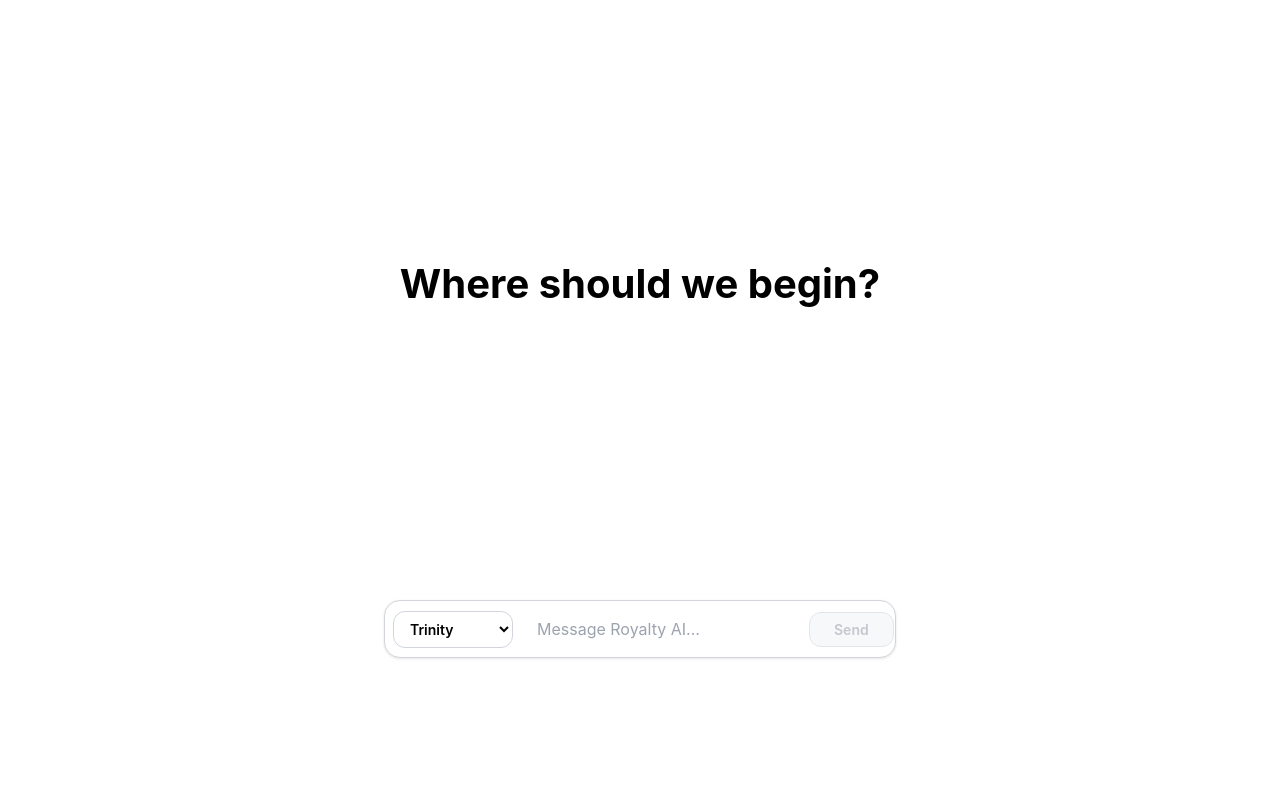
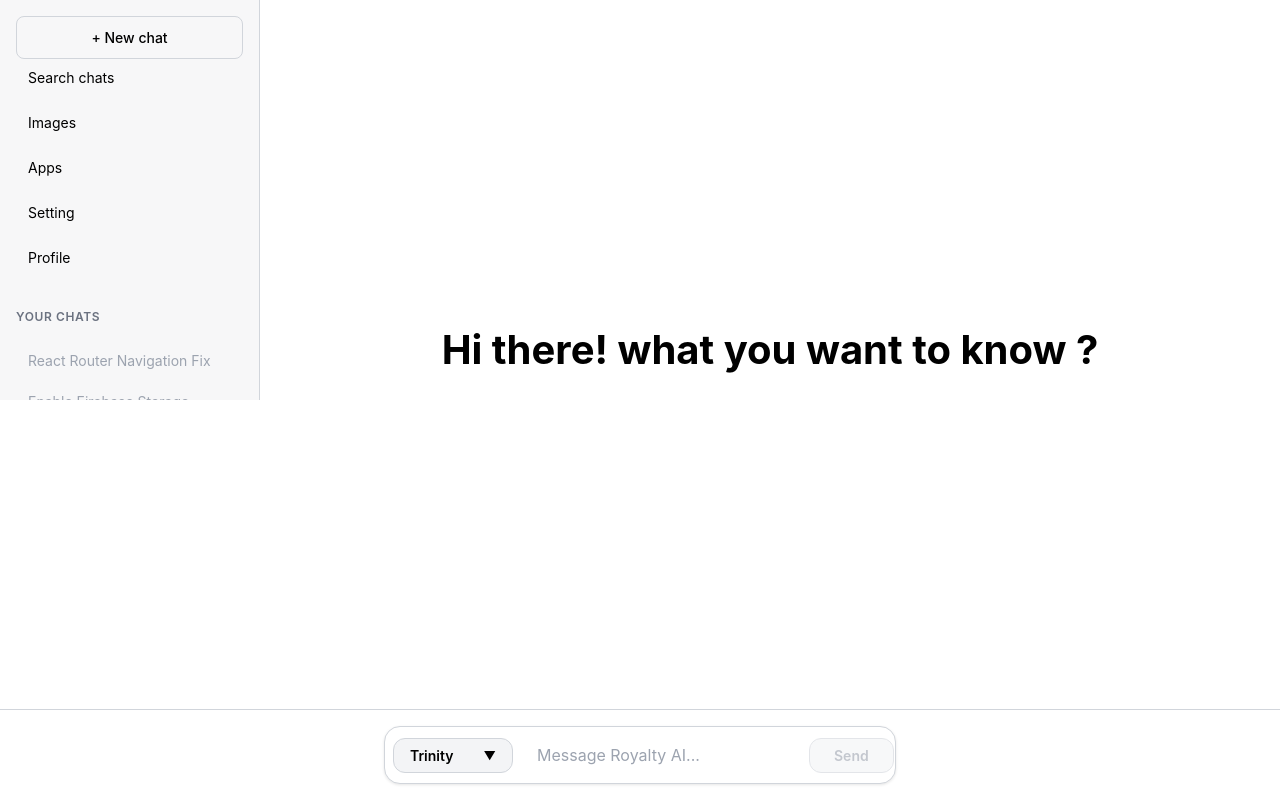
Before and after one commit to juniorSarh/RoyaltyAI, a React (Vite) app in the folder Frontend/: page /home in a window 1280 px wide. Built offline with nearby package versions, Linux system fonts and the light colour scheme.

Commit message:
update on the chat container for models dropdown

```diff
--- a/Frontend/src/pages/home.tsx
+++ b/Frontend/src/pages/home.tsx
@@ -51,8 +51,9 @@ const Home: React.FC = () => {
   const dispatch = useDispatch<AppDispatch>();
   const { messages, streaming, model } = useSelector((state: any) => state.chat);
   const [input, setInput] = useState<string>("");
-  const [sidebarOpen, setSidebarOpen] = useState<boolean>(false);
+  const [sidebarOpen, setSidebarOpen] = useState<boolean>(window.innerWidth > 768);
   const [testResponse, setTestResponse] = useState<string>("");
+  const [dropdownOpen, setDropdownOpen] = useState<boolean>(false);
   const messagesEndRef = useRef<HTMLDivElement>(null);
 
   // Debug: Log messages state changes
@@ -62,6 +63,31 @@ const Home: React.FC = () => {
       console.log("🎨 Assistant message:", lastMessage.content);
     }
   }, [messages, streaming]);
+
+  // Handle window resize for sidebar visibility
+  React.useEffect(() => {
+    const handleResize = () => {
+      setSidebarOpen(window.innerWidth > 768);
+    };
+
+    window.addEventListener('resize', handleResize);
+    return () => window.removeEventListener('resize', handleResize);
+  }, []);
+
+  // Close dropdown when clicking outside
+  React.useEffect(() => {
+    const handleClickOutside = (event: MouseEvent) => {
+      const target = event.target as HTMLElement;
+      if (!target.closest('.custom-dropdown')) {
+        setDropdownOpen(false);
+      }
+    };
+
+    if (dropdownOpen) {
+      document.addEventListener('click', handleClickOutside);
+      return () => document.removeEventListener('click', handleClickOutside);
+    }
+  }, [dropdownOpen]);
 
   const dummyChats = [
     "React Router Navigation Fix",
@@ -133,7 +159,7 @@ const Home: React.FC = () => {
         <div className="chat-messages-container">
           {messages.length === 0 ? (
             <div className="welcome-message">
-              <h1>Where should we begin?</h1>
+              <h1>Hi there! what you want to know ?</h1>
             </div>
           ) : (
             <div className="chat-messages">
@@ -162,17 +188,31 @@ const Home: React.FC = () => {
           <div className="input-wrapper">
             <div className="input-box">
               <div className="input-controls">
-                <select
-                  className="model-select-input"
-                  value={model}
-                  onChange={(e) => handleModelChange(e.target.value as ModelType)}
-                >
-                  {models.map((model) => (
-                    <option key={model.key} value={model.key}>
-                      {model.name}
-                    </option>
-                  ))}
-                </select>
+                <div className="custom-dropdown">
+                  <button
+                    className="dropdown-button"
+                    onClick={() => setDropdownOpen(!dropdownOpen)}
+                  >
+                    {models.find(m => m.key === model)?.name || 'Select Model'}
+                    <span className="dropdown-arrow">▼</span>
+                  </button>
+                  {dropdownOpen && (
+                    <div className="dropdown-menu">
+                      {models.map((model) => (
+                        <div
+                          key={model.key}
+                          className="dropdown-item"
+                          onClick={() => {
+                            handleModelChange(model.key);
+                            setDropdownOpen(false);
+                          }}
+                        >
+                          {model.name}
+                        </div>
+                      ))}
+                    </div>
+                  )}
+                </div>
                 <input
                   type="text"
                   className="chat-input-field"
--- a/Frontend/src/styles/home.css
+++ b/Frontend/src/styles/home.css
@@ -85,6 +85,24 @@
   overflow-y: auto;
   transition: transform 0.3s ease;
   z-index: 1000;
+}
+
+/* Default sidebar visible on large screens */
+@media (min-width: 769px) {
+  .sidebar {
+    display: flex;
+    position: static;
+    transform: none;
+  }
+
+  .sidebar-closed {
+    display: flex;
+  }
+
+  .sidebar-open {
+    position: static;
+    transform: none;
+  }
 }
 
 .new-chat-button {
@@ -175,6 +193,8 @@
   max-width: 56rem;
   margin: 0 auto;
   width: 100%;
+  height: 100vh;
+  position: relative;
 }
 
 /* Welcome Message */
@@ -200,10 +220,10 @@
   flex: 1;
   max-width: 56rem;
   margin: 0 auto;
-  width: 100%;
-  padding: 1rem 1rem 2rem;
+  padding: 1rem;
   overflow-y: auto;
-  max-height: calc(100vh - 200px);
+  height: calc(100vh - 80px); /* Account for fixed input container */
+  padding-bottom: 100px; /* Extra space for input */
 }
 
 .chat-messages {
@@ -264,7 +284,14 @@
 
 /* Input Area */
 .input-container {
-  padding: 0 1rem 2rem;
+  position: fixed;
+  bottom: 0;
+  left: 0;
+  right: 0;
+  background: #ffffff;
+  border-top: 1px solid #d1d5db;
+  padding: 1rem;
+  z-index: 100;
 }
 
 .input-wrapper {
@@ -284,6 +311,80 @@
   display: flex;
   align-items: center;
   gap: 0.5rem;
+}
+
+/* Custom Dropdown */
+.custom-dropdown {
+  position: relative;
+  display: inline-block;
+}
+
+.dropdown-button {
+  padding: 0.5rem 1rem;
+  background: #f3f4f6;
+  color: #000000;
+  font-weight: 600;
+  border-radius: 0.75rem;
+  border: 1px solid #d1d5db;
+  cursor: pointer;
+  transition: all 0.2s ease;
+  font-size: 0.875rem;
+  display: flex;
+  align-items: center;
+  justify-content: space-between;
+  min-width: 120px;
+}
+
+.dropdown-button:hover {
+  background: #e5e5e5;
+  border-color: #9ca3af;
+}
+
+.dropdown-arrow {
+  margin-left: 0.5rem;
+  font-size: 0.75rem;
+  transition: transform 0.2s ease;
+}
+
+.dropdown-button:hover .dropdown-arrow {
+  transform: rotate(180deg);
+}
+
+.dropdown-menu {
+  position: absolute;
+  bottom: 100%;
+  left: 0;
+  background: #ffffff;
+  border: 1px solid #d1d5db;
+  border-radius: 0.75rem;
+  box-shadow: 0 -4px 6px rgba(0, 0, 0, 0.1);
+  z-index: 1000;
+  min-width: 100%;
+  margin-bottom: 0.25rem;
+}
+
+.dropdown-item {
+  padding: 0.5rem 1rem;
+  cursor: pointer;
+  transition: background-color 0.2s ease;
+  border-bottom: 1px solid #f3f4f6;
+}
+
+.dropdown-item:last-child {
+  border-bottom: none;
+}
+
+.dropdown-item:hover {
+  background: #f3f4f6;
+  color: #000000;
+}
+
+.dropdown-item:first-child {
+  border-radius: 0 0 0.75rem 0.75rem;
+}
+
+.dropdown-item:last-child {
+  border-radius: 0.75rem 0.75rem 0 0;
 }
 
 /* Model Selector Button */
@@ -502,38 +603,10 @@
     max-width: 100%;
   }
 
-  .sidebar-header {
-    margin-bottom: 1rem;
-  }
-
-  .sidebar-nav {
-    margin-bottom: 1rem;
-  }
-
-  .sidebar-nav ul {
-    margin: 0;
-  }
-
-  .your-chats {
-    display: none;
-  }
-
-  .main-content {
-    max-width: 100%;
-    padding: 0;
-  }
-
-  .welcome-message {
-    padding: 1rem;
-  }
-
-  .welcome-message h1 {
-    font-size: 1.75rem;
-  }
-
   .chat-messages-container {
-    padding: 0 0.5rem 1rem;
-    max-height: calc(100vh - 180px);
+    padding: 0.5rem 1rem;
+    height: calc(100vh - 140px); /* Account for fixed input and hamburger */
+    padding-bottom: 100px;
   }
 
   .message-bubble {
```
Also changed, not shown: 1 other file (tests, documents, lock files or other folders).
